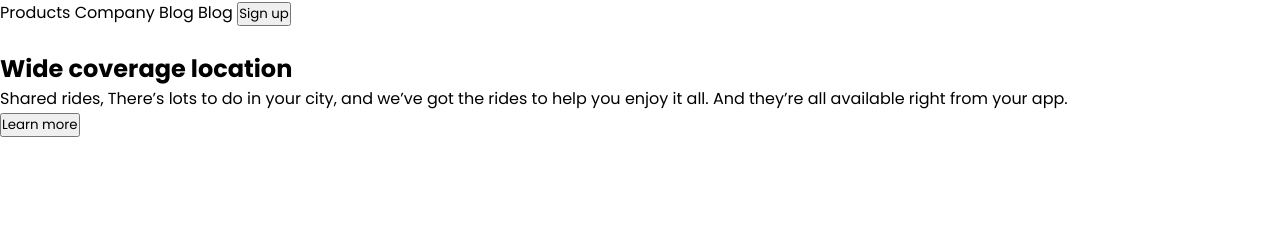
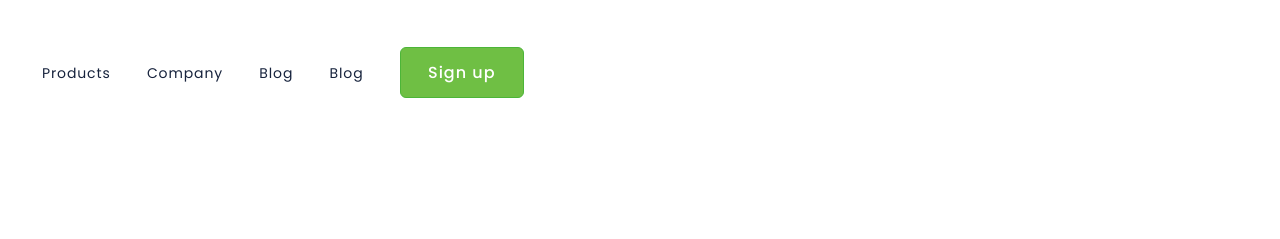
Before and after one commit to Gbiiandrad/Congratulation-You-get, a plain HTML site: page index.html in a window 1280 px wide. Shown: the top 239 px of the page. Drawn offline with Linux system fonts and the light colour scheme.

Commit message:
:DOCS: projeto concluido ✔

```diff
--- a/assets/css/styles.css
+++ b/assets/css/styles.css
@@ -1,6 +1,82 @@
 * {
     margin: 0;
     padding: 0;
+    box-sizing: border-box;
 
     font-family: 'Poppins', sans-serif;
 }
+
+header{
+    margin-top: 47px;
+    margin-left: 42px;
+
+}
+
+.link-header {
+    color: #17233D;
+    font-size: 14px;
+    font-weight: 400;
+    line-height: 21px;
+    letter-spacing: 0.875px;
+    text-align: center;
+    cursor: pointer;
+    margin-right: 32px;
+}
+
+.button-header{
+    width: 124px;
+    height: 51px;
+    border-radius: 6px;
+    border: 1px solid #4CB538;
+    background: #6FBF44;
+    cursor: pointer;
+
+
+    color: #ffffff;
+    font-size: 16px;
+    font-weight: 500;
+    letter-spacing: 1px;
+    line-height: 24px;
+}
+
+.img-logo {
+    margin: 163px 0 0 121px;
+    display: inline-block;
+}
+
+div {
+    display: inline-block;
+    margin-left: 85px;
+}
+
+h1 {
+    color: #161A49;
+    font-size: 62px;
+    font-weight: 700;
+    line-height: 82px;
+    letter-spacing: 0.596px;
+    width: 493px;
+}
+
+p {
+    color: #4B505A;
+    font-size: 18px;
+    font-weight: 400;
+    line-height: 33px;
+    letter-spacing: 0.5px;
+    width: 493px;
+    margin-top: 47px;
+    margin-bottom: 55px;
+}
+
+.button-main {
+    color: #6FBF44;
+    font-size: 18px;;
+    font-weight: 500;
+    line-height: 27px;
+    letter-spacing: 1px;
+
+    background: transparent;
+    border: none;
+    cursor: pointer;
+}
--- a/index.html
+++ b/index.html
@@ -23,14 +23,13 @@
     </header>
 
     <main>
-        <img src="" alt="">
+        <img class="img-logo" src="./assets/img/Congratulation.png" alt="logo-image">
 
-        <section>
+        <div>
             <h1>Wide coverage location</h1>
             <p>Shared rides, There’s lots to do in your city, and we’ve got the rides to help you enjoy it all. And they’re all available right from your app.</p>
             <button class="button-main">Learn more</button>
-
-        </section>
+        </div>
     </main>
 
 
```
Also changed, not shown: assets/img/Congratulation.png (added).
